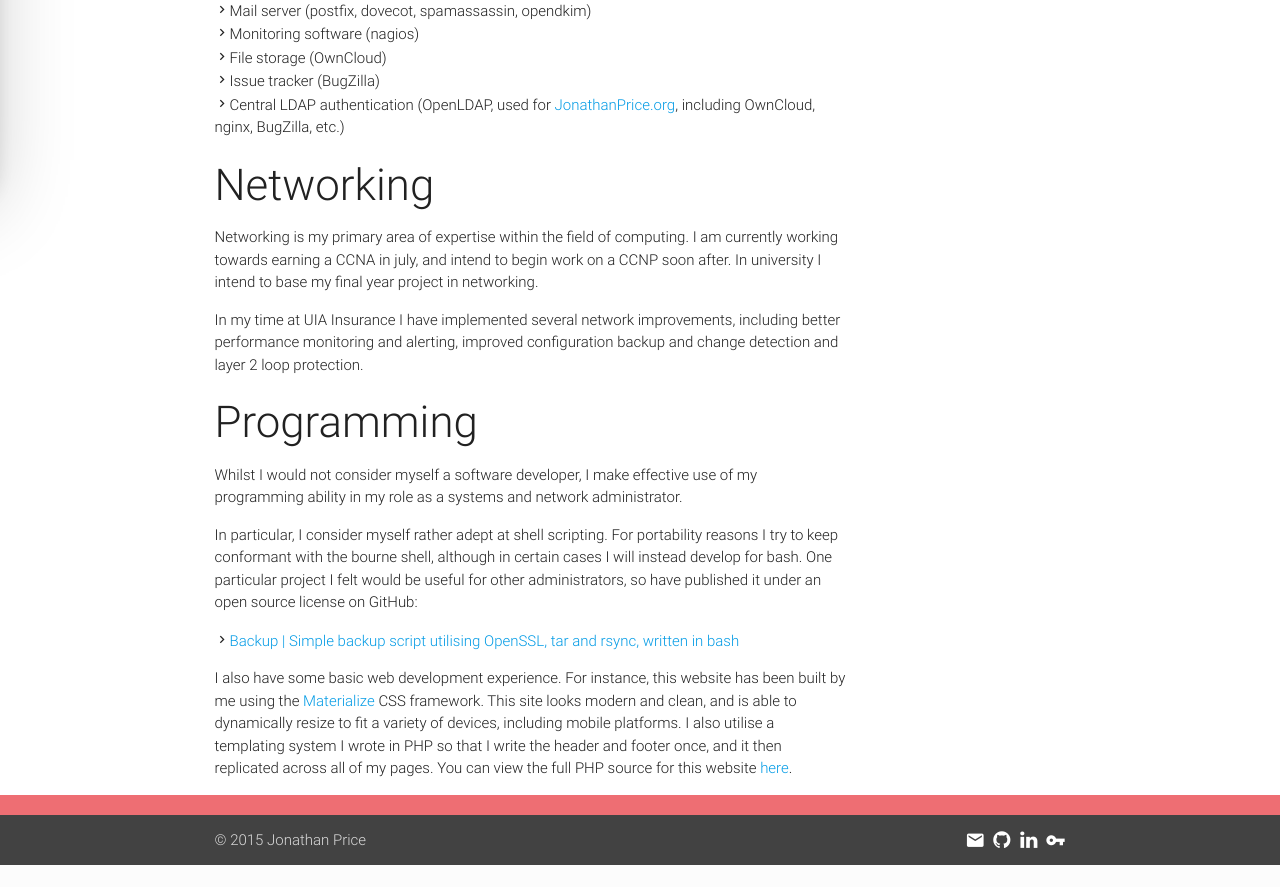
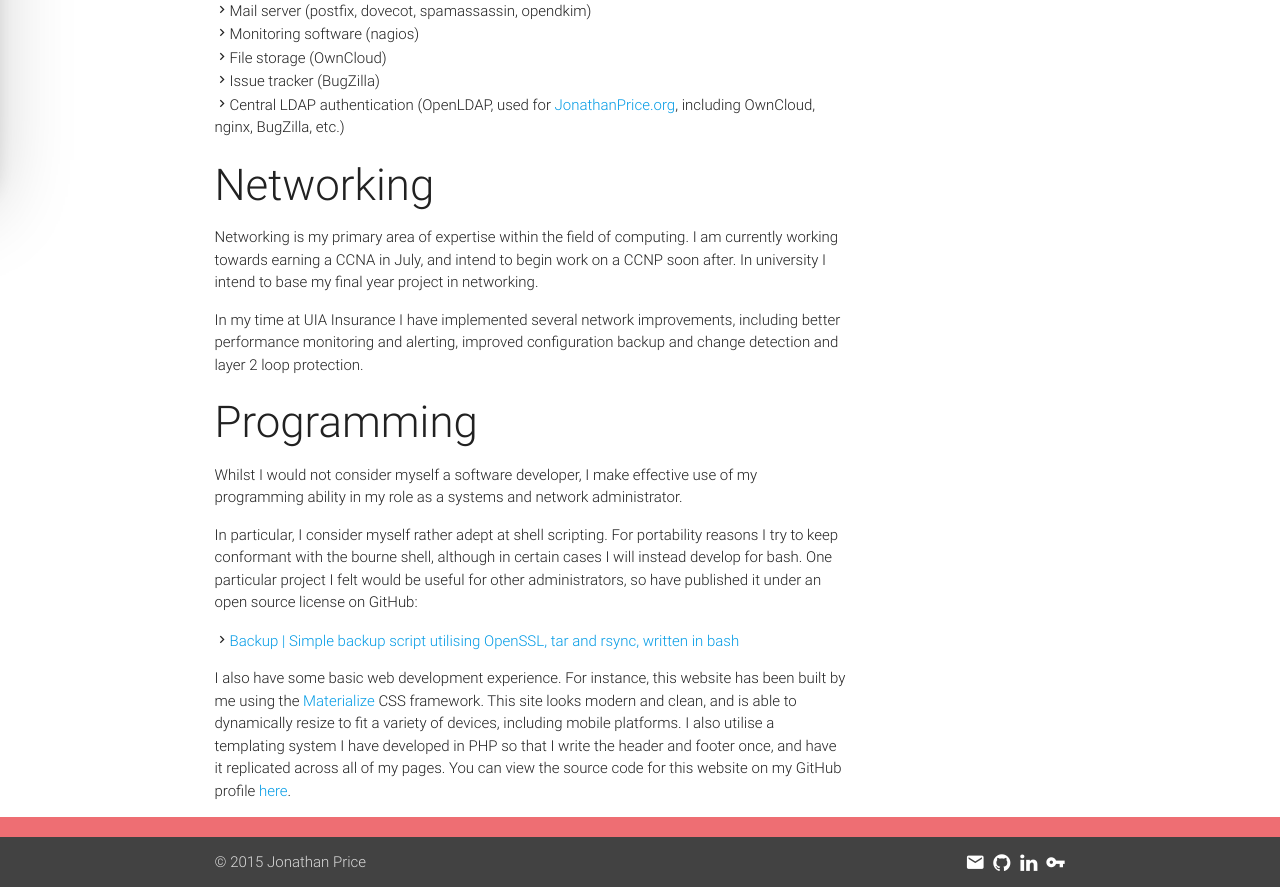
Before and after one commit to Pricetx/jonathanprice.uk, a PHP site: page /computing/ in a window 1280 px wide. Shown: the part 695-1582 px from the top of the page. Before the commit the page ends 1560 px from the top, so only its background shows below. Run offline with PHP 8.4, Linux system fonts and the light colour scheme; some libraries are stand-ins or nearby versions.

Commit message:
Small grammatical fixes for computing/index.php

```diff
--- a/computing/index.php
+++ b/computing/index.php
@@ -48,7 +48,7 @@
 
               <p class="light grey-text text-darken-4">
                 Networking is my primary area of expertise within the field of computing. I am currently working towards
-                earning a CCNA in july, and intend to begin work on a CCNP soon after. In university I intend to base my
+                earning a CCNA in July, and intend to begin work on a CCNP soon after. In university I intend to base my
                 final year project in networking.
               </p>
 
@@ -79,8 +79,8 @@
                 I also have some basic web development experience. For instance, this website has been built by me using the
                 <a href="http://materializecss.com/">Materialize</a> CSS framework. This site looks modern and clean, and is
                 able to dynamically resize to fit a variety of devices, including mobile platforms. I also utilise a templating
-                system I wrote in PHP so that I write the header and footer once, and it then replicated across all of my pages.
-                You can view the full PHP source for this website <a href="https://github.com/pricetx/jonathanprice.uk">here</a>.
+                system I have developed in PHP so that I write the header and footer once, and have it replicated across all of my pages.
+                You can view the source code for this website on my GitHub profile <a href="https://github.com/pricetx/jonathanprice.uk">here</a>.
               </p>
             </div>
 
```
